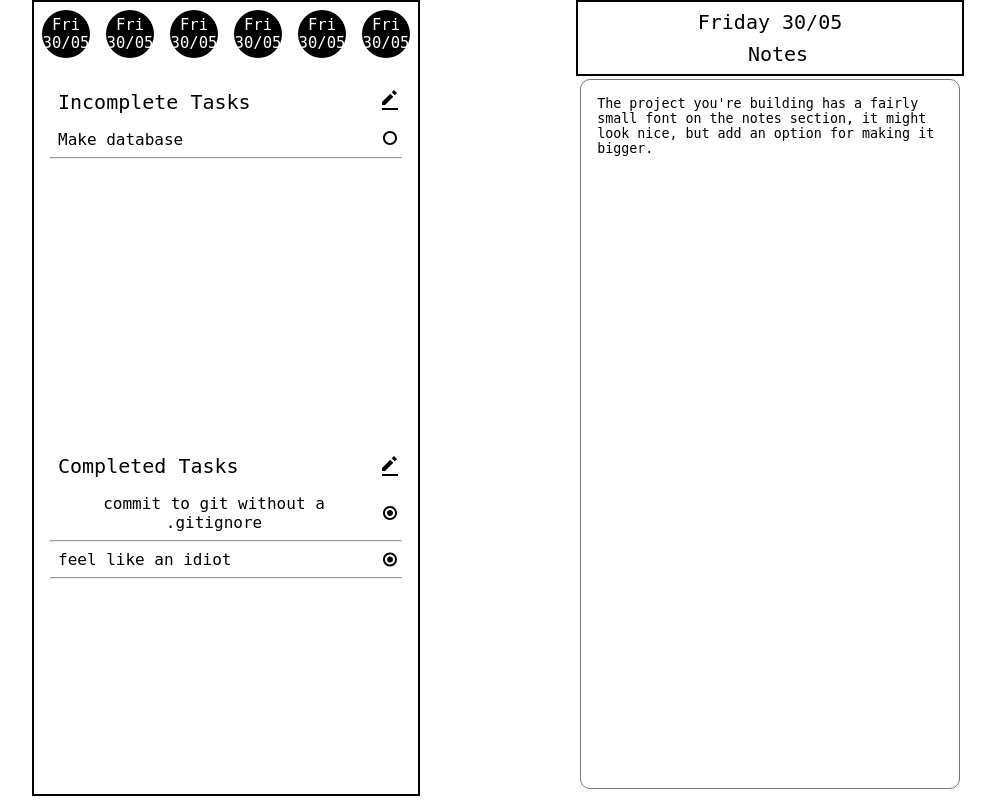
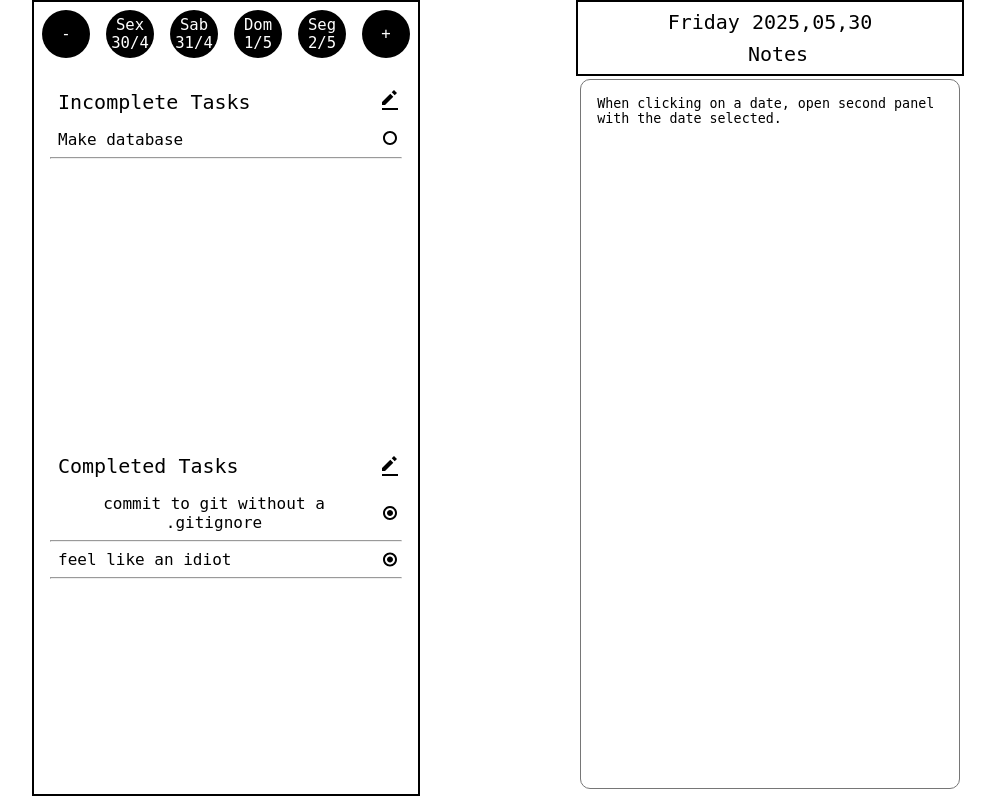
Before and after one commit to Ulysses-Alves/flask-test-project, a Flask app: page / in a window 1280 px wide. Shown: the whole page, without its empty margins (143-1138 px from the left). Run offline with Flask 3, Linux system fonts and the light colour scheme; parts of the project's set-up code (start-up, migrations or seed data) failed here and were passed over.

Commit message:
script adicionado para obter datas para o seletor

```diff
--- a/main.py
+++ b/main.py
@@ -14,7 +14,7 @@ app.config['DEBUG'] = True
 @app.route('/')
 def index():
     date = datetime.now()
-    return render_template('index.html', current_date = date.strftime("%d/%m"), current_weekday_ab = date.strftime("%a"), current_weekday = date.strftime("%A"))
+    return render_template('index.html', current_date = date.strftime("%Y,%m,%d"), current_weekday_ab = date.strftime("%a"), current_weekday = date.strftime("%A"))
 
 if __name__ == '__main__':
     app.run(debug=True)
--- a/static/js/date-script.js
+++ b/static/js/date-script.js
@@ -0,0 +1,42 @@
+
+const baseDate = currentDate;
+const nextDates = [];
+const weekDays = ["Dom", "Seg", "Ter", "Qua", "Qui", "Sex", "Sab"];
+
+const selector = document.getElementById("date-selector");
+
+document.addEventListener("DOMContentLoaded", getNextDates());
+
+function getNextDates(){
+    //look into progressive mutation of this code
+    // for (let i = 1; i < 6; i++) {
+    //     nextDates.push(new Date(date.setDate(date.getDate() + i)));
+    // }
+    for(let i = 0; i < 4; i++){
+        const date = new Date(baseDate);
+        date.setDate(date.getDate()+i);
+        nextDates.push(date);
+    }
+    addDatesToSelector();
+}
+
+function addDatesToSelector(){
+    selector.innerHTML += `
+        <div class="circle">
+                <div class="circle-text">-</div>
+            </div>
+        `;
+
+    for(let i = 0; i < 4; i++){
+        selector.innerHTML += `
+        <div class="circle">
+                <div class="circle-text">${weekDays[nextDates[i].getDay()]}<br>${nextDates[i].getDate() + "/" + nextDates[i].getMonth()}</div>
+            </div>
+        `;
+    }
+    selector.innerHTML += `
+        <div class="circle">
+                <div class="circle-text">+</div>
+            </div>
+        `;
+}
--- a/templates/index.html
+++ b/templates/index.html
@@ -10,7 +10,7 @@
 
     <div id="main-panel" class="flex-column border">
         <div id="date-selector" class="flex-row">
-            <div class="circle">
+            <!-- <div class="circle">
                 <div class="circle-text">{{current_weekday_ab}}<br>{{current_date}}</div>
             </div>
             <div class="circle">
@@ -27,7 +27,7 @@
             </div>
             <div class="circle">
                 <div class="circle-text">{{current_weekday_ab}}<br>{{current_date}}</div>
-            </div>
+            </div> -->
         </div>
         <div id="things-to-do">
              <div class="section-title flex-row space-bet task">
@@ -67,10 +67,16 @@
             <p class="title-background">{{current_weekday}} {{current_date}}</p>
             <p class="section-title">Notes</p>
          </div>
-            <textarea id="notes-area" type="text">The project you're building has a fairly small font on the notes section, it might look nice, but add an option for making it bigger.</textarea>
+            <textarea id="notes-area" type="text">When clicking on a date, open second panel with the date selected.</textarea>
     </div>
 
 </body>
+
+<script>
+    const weekDay = {{ current_weekday|tojson }}
+    const weekDayAb = {{ current_weekday_ab|tojson }}
+    const currentDate = {{ current_date|tojson }}
+</script>
 <script src="{{url_for('static', filename='js/date-script.js')}}"></script>
 <script src="{{url_for('static', filename='js/button-script.js')}}"></script>
 </html>
```
